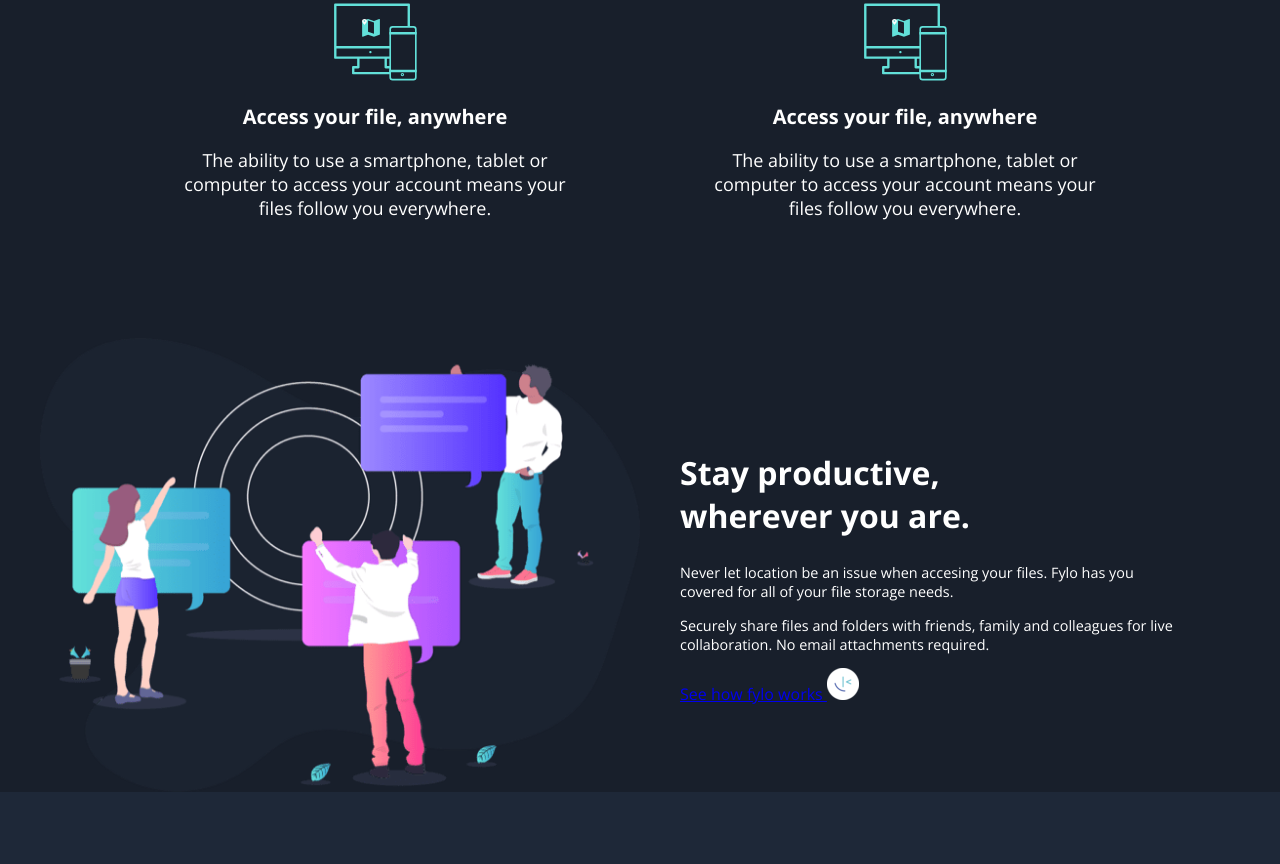
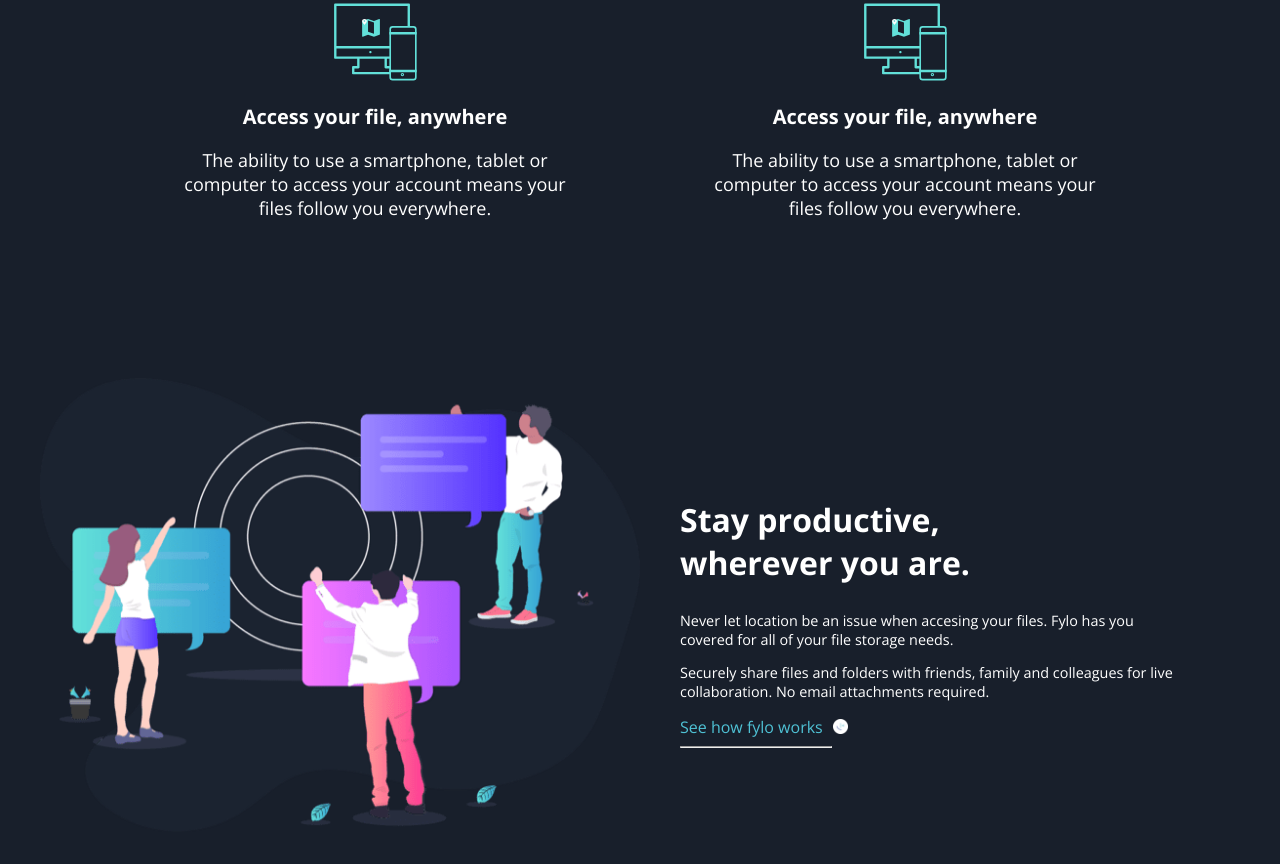
Before and after one commit to JoaoKremerDev/Fylo, a plain HTML site: page index.html in a window 1280 px wide. Shown: the part 1258-2122 px from the top of the page. Before the commit the page ends 2050 px from the top, so only its background shows below. Drawn offline with nearby package versions, Linux system fonts and the light colour scheme.

Commit message:
productive-finalizado

```diff
--- a/index.html
+++ b/index.html
@@ -90,8 +90,17 @@
                 </p>
                 <p>Securely share files and folders with friends, family and colleagues for live collaboration.
                      No email attachments required.</p>
-                     <a href="#">See how fylo works <img src="./imagens/favicon-32x32.png" alt=""> </a>
+                     <a class="info-link" href="#">See how fylo works <img class="imagem-productive" src="./imagens/favicon-32x32.png" alt=""> </a>
+                     <hr class="borda">
            </div>
+        </section>
+
+        <section class="coments">
+            <div class="container">
+                <div class="coments-item">
+
+                </div>
+            </div>
         </section>
     </main>
   </body>
--- a/style.css
+++ b/style.css
@@ -148,7 +148,7 @@
 .productive-img{
     flex: 1 1 300px;
     max-width: auto;
-    margin: 0px 40px;
+    margin: 40px;
 }
 .productive-img img{
     display: block;
@@ -168,3 +168,24 @@
     font-size: 0.9em;
     max-width: 60ch;
 }
+.info-link{
+    display: flex;
+    gap: 10px;
+    color: #4FC2D5;
+    text-decoration: none;
+    position: relative;;
+
+}
+.borda{
+    display:block;
+    width: 150px;
+    position: absolute;
+    height: 0.2px;
+    background-color: #4FC2D5;
+}
+.imagem-productive{
+    display: block;
+    max-width: 15px;
+    max-height: 15px;
+    align-self: center;
+}
```
